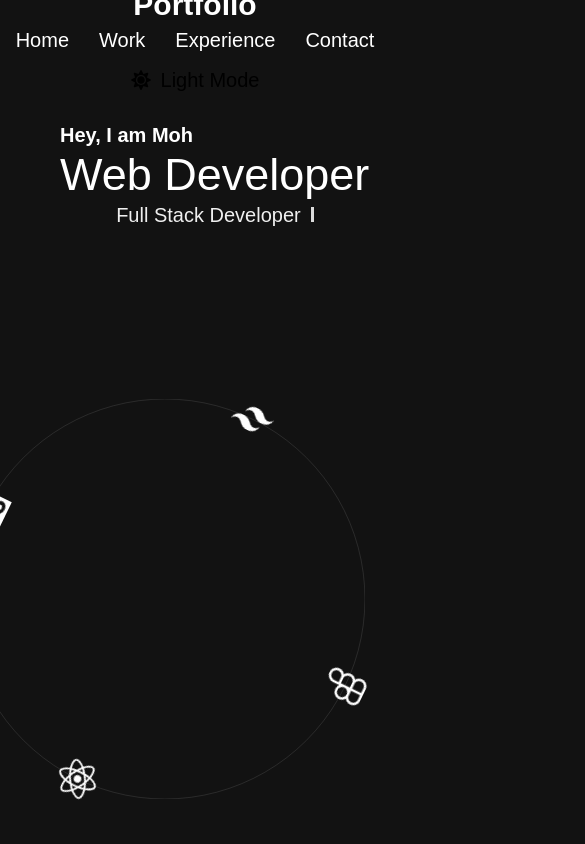
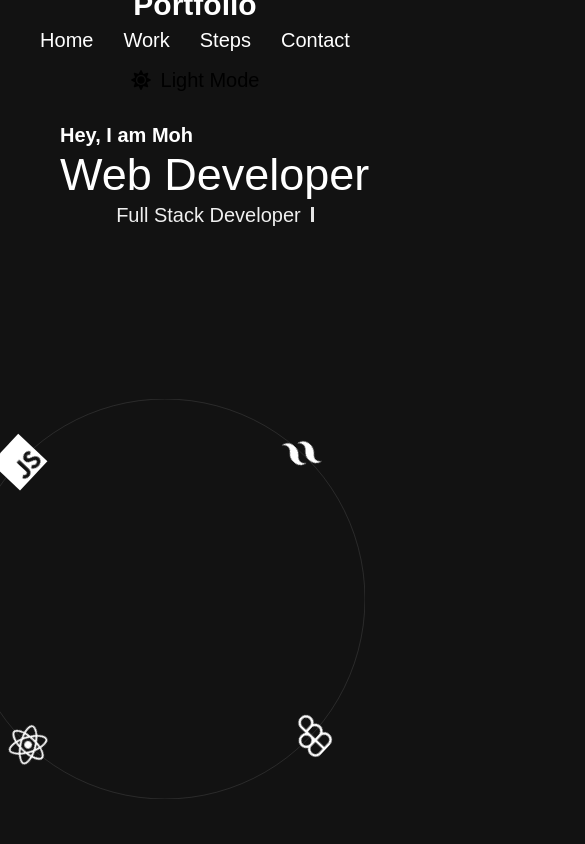
Before and after one commit to Mohkadem/assignment-2, a React (Vite) app: page / in a window 390 px wide. Shown: the top 844 px of the page, 585 px wide, since content can reach past the window. Built offline with nearby package versions, Linux system fonts and the light colour scheme; a web font is replaced by a local one.

Commit message:
Steps section completed

```diff
--- a/constants/index.js
+++ b/constants/index.js
@@ -1,3 +1,4 @@
+import { FaPencilRuler, FaCode, FaRocket } from "react-icons/fa";
 export const headerLinks = [
     {
         id: "hero",
@@ -9,8 +10,8 @@ export const headerLinks = [
         title: "Work",
     },
     {
-        id: "experience",
-        title: "Experience",
+        id: "steps",
+        title: "Steps",
     },
     {
         id: "contact",
@@ -49,3 +50,38 @@ export const buttons = [
     { id: 3, title: "Web" },
     { id: 4, title: "React JS" },
 ];
+export const stepsCard = [
+    {
+        title: "1️⃣ Planning & Design",
+        disc: "Define project goals, target audience, and design layout using wireframes and mockups.",
+        icon: FaPencilRuler,
+        days: "Days 1–3",
+        responsibility: [
+            "Gather requirements and create site map",
+            "Design wireframes and UI mockups",
+            "Choose color palette, fonts, and branding",
+        ],
+    },
+    {
+        title: "2️⃣ Development & Integration",
+        disc: "Turn designs into code and implement functionality using modern web technologies.",
+        icon: FaCode,
+        days: "Days 4–8",
+        responsibility: [
+            "Build responsive layout using HTML, CSS (TailwindCSS)",
+            "Add interactivity with JavaScript/React",
+            "Integrate APIs or CMS if needed",
+        ],
+    },
+    {
+        title: "3️⃣ Testing & Deployment",
+        disc: "Test the website for performance and deploy it to production.",
+        icon: FaRocket,
+        days: "Days 9–10",
+        responsibility: [
+            "Run usability and performance tests",
+            "Fix bugs and optimize assets",
+            "Deploy website using Vercel or Netlify",
+        ],
+    },
+];
--- a/package.json
+++ b/package.json
@@ -13,6 +13,7 @@
     "@gsap/react": "^2.1.2",
     "@tailwindcss/vite": "^4.1.15",
     "gsap": "^3.13.0",
+    "lucide-react": "^0.548.0",
     "react": "^19.1.1",
     "react-dom": "^19.1.1",
     "react-icons": "^5.5.0"
--- a/src/App.jsx
+++ b/src/App.jsx
@@ -2,7 +2,8 @@
 import Header from "./components/Header";
 import Hero from "./components/Hero";
 import Work from "./components/Work";
-import About from "./components/About";
+import Steps from "./components/Steps";
+
 // Style
 import "./index.css";
 // Main code
@@ -12,7 +13,7 @@ const App = () => {
             <Header />
             <Hero />
             <Work />
-            {/* <div>hello</div> */}
+            <Steps />
         </>
     );
 };
--- a/src/components/Experience.jsx
+++ /dev/null
@@ -1,7 +0,0 @@
-import React from "react";
-
-const Experience = () => {
-    return <div>Experience</div>;
-};
-
-export default Experience;
--- /dev/null
+++ b/src/components/GlowCard.jsx
@@ -0,0 +1,23 @@
+import { FaStar } from "react-icons/fa";
+
+const GlowCard = ({ card, children }) => {
+    return (
+        <div className="card card-border timeline-card rounded-xl p-10">
+            <div className="glow" />
+            <div className="flex items-center gap-1 mb-5">
+                {Array.from({ length: 5 }, (_, i) => (
+                    <FaStar
+                        key={i}
+                        className="size-5 " // Tailwind styling
+                    />
+                ))}
+            </div>
+            <div className="mb-5">
+                <p className="text-lg">{card.disc}</p>
+            </div>
+            {children}
+        </div>
+    );
+};
+
+export default GlowCard;
--- /dev/null
+++ b/src/components/Steps.jsx
@@ -0,0 +1,46 @@
+import { stepsCard } from "../../constants/index";
+
+const Steps = () => {
+    return (
+        <section id="steps" className="mt-20 scroll-mt-20">
+            <div className="w-full md:px-20 px-5">
+                <h2 className="text-3xl font-bold text-center">
+                    Precise Steps Toward The End
+                </h2>
+                <p className="text-center text-gray-500">My Steps</p>
+
+                <div className="mt-20 space-y-10">
+                    {stepsCard.map((step) => {
+                        const Icon = step.icon;
+                        return (
+                            <div
+                                key={step.title}
+                                className="flex items-start gap-6 bg-gray-100 dark:bg-gray-800 p-6 rounded-xl"
+                            >
+                                <Icon className="text-4xl text-blue-500 shrink-0" />
+                                <div>
+                                    <h3 className="text-xl font-semibold">
+                                        {step.title}
+                                    </h3>
+                                    <p className="text-gray-600 dark:text-gray-300">
+                                        {step.disc}
+                                    </p>
+                                    <p className="text-sm text-gray-400 mt-1">
+                                        {step.days}
+                                    </p>
+                                    <ul className="mt-3 list-disc list-inside text-gray-500 dark:text-gray-300">
+                                        {step.responsibility.map((r, i) => (
+                                            <li key={i}>{r}</li>
+                                        ))}
+                                    </ul>
+                                </div>
+                            </div>
+                        );
+                    })}
+                </div>
+            </div>
+        </section>
+    );
+};
+
+export default Steps;
--- /dev/null
+++ b/src/components/Title.jsx
@@ -0,0 +1,14 @@
+const Title = ({ title, sub }) => {
+    return (
+        <div className="flex flex-col items-center text-center gap-5">
+            <div className="hero">
+                <p>{sub}</p>
+            </div>
+            <div className="font-semibold md:text-3xl  text-center">
+                <p>{title}</p>
+            </div>
+        </div>
+    );
+};
+
+export default Title;
--- a/src/components/Work.jsx
+++ b/src/components/Work.jsx
@@ -50,6 +50,7 @@ const Work = () => {
                                 key={e.id}
                                 title={e.title}
                                 disc={e.disc || "Amazing project"}
+                                className="bg-gray-100 dark:bg-gray-800"
                             />
                         ))
                     ) : (
--- a/src/index.css
+++ b/src/index.css
@@ -102,8 +102,8 @@ body::selection {
     .cards {
         @apply grid grid-cols-3 gap-4;
     }
-    .card {
-        @apply flex flex-col justify-center items-center bg-neutral-700 text-white w-[250px] h-[250px];
+    #work .card {
+        @apply flex flex-col justify-center items-center bg-gray-800 text-white w-[250px] h-[250px];
     }
     .buttons {
         @apply flex justify-around w-[60%] mx-auto my-10;
@@ -117,4 +117,31 @@ body::selection {
     .search {
         @apply mb-4;
     }
+    .card::before {
+        content: "";
+        position: absolute;
+        width: 100%;
+        height: 100%;
+        left: 50%;
+        top: 50%;
+        border-radius: 12px;
+        border: 2px solid transparent;
+        background-color: var(--gradient);
+        background-attachment: fixed;
+        mask: linear-gradient(#0000, #0000);
+        /* conic-gradient(
+        from calc((var(--)))
+        ) */
+    }
+    .glow {
+        pointer-events: none;
+        position: absolute;
+        width: 100%;
+        height: 100%;
+        left: 50%;
+        top: 50%;
+        transform: translate(-50%, -50%);
+        filter: blur(10px);
+        filter: saturate(200);
+    }
 }
```
Also changed, not shown: 2 other files (tests, documents, lock files or other folders).
